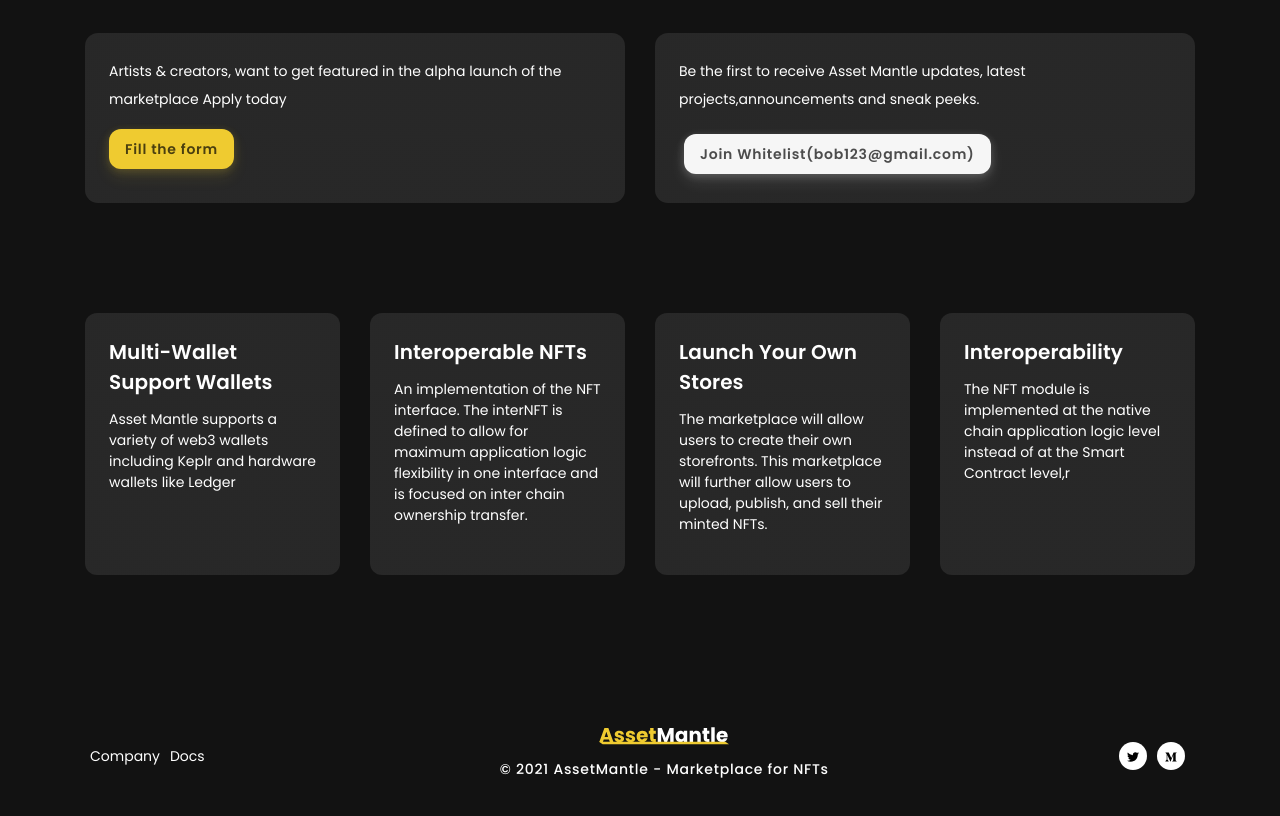
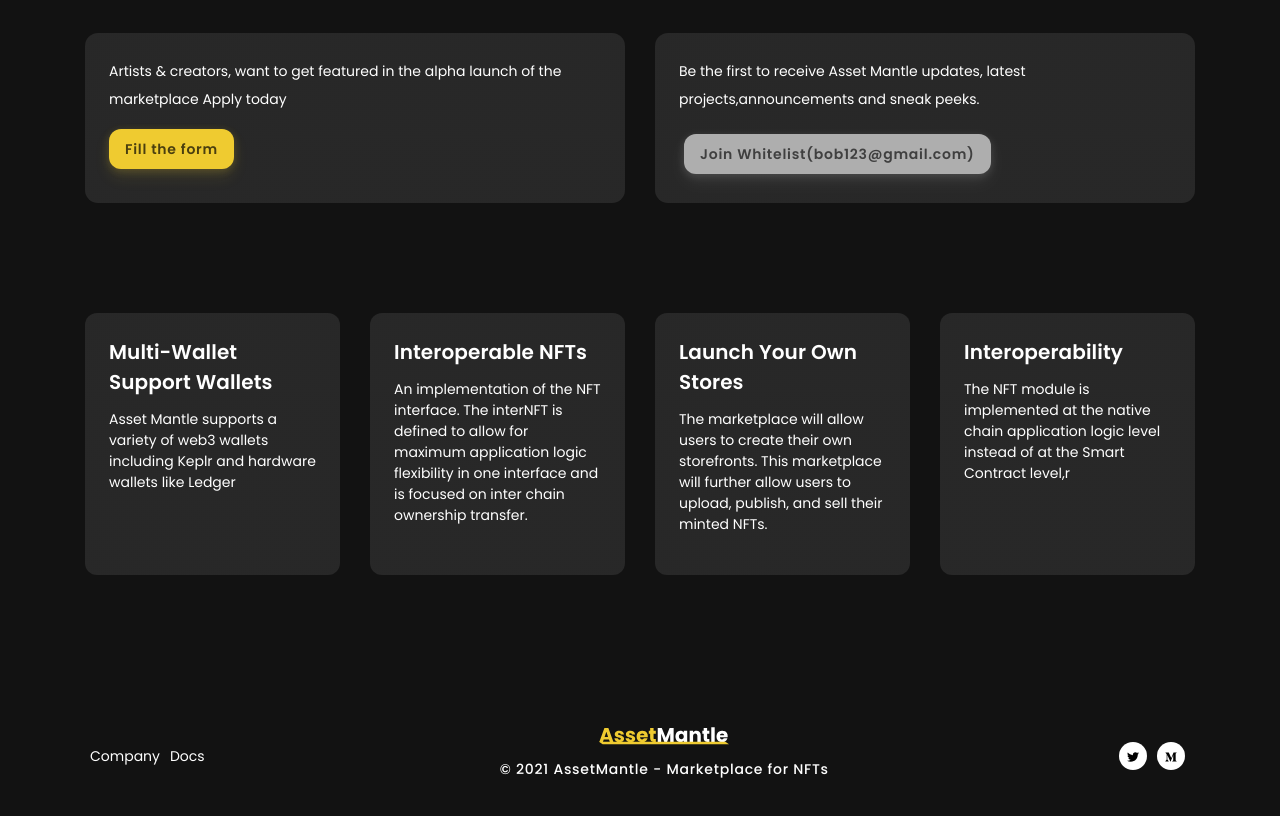
Before and after one commit to AssetMantle/website, a React (Create React App) app: page / in a window 1280 px wide. Shown: the part 880-1696 px from the top of the page. Built offline with nearby package versions, Linux system fonts and the light colour scheme.

Commit message:
updating links

```diff
--- a/src/views/Hompage.js
+++ b/src/views/Hompage.js
@@ -42,7 +42,7 @@ const HomePage = () => {
                             <p className="banner-content">Be the first to receive Asset Mantle updates, latest projects,announcements and sneak peeks.
                             </p>
                             <div className="buttons-group">
-                            <Button variant="secondary" className="button-double-border">Join Whitelist(bob123@gmail.com)</Button>
+                            <Button variant="secondary" className="button-double-border" disabled>Join Whitelist(bob123@gmail.com)</Button>
                             </div>
                         </div>
                     </div>
```
